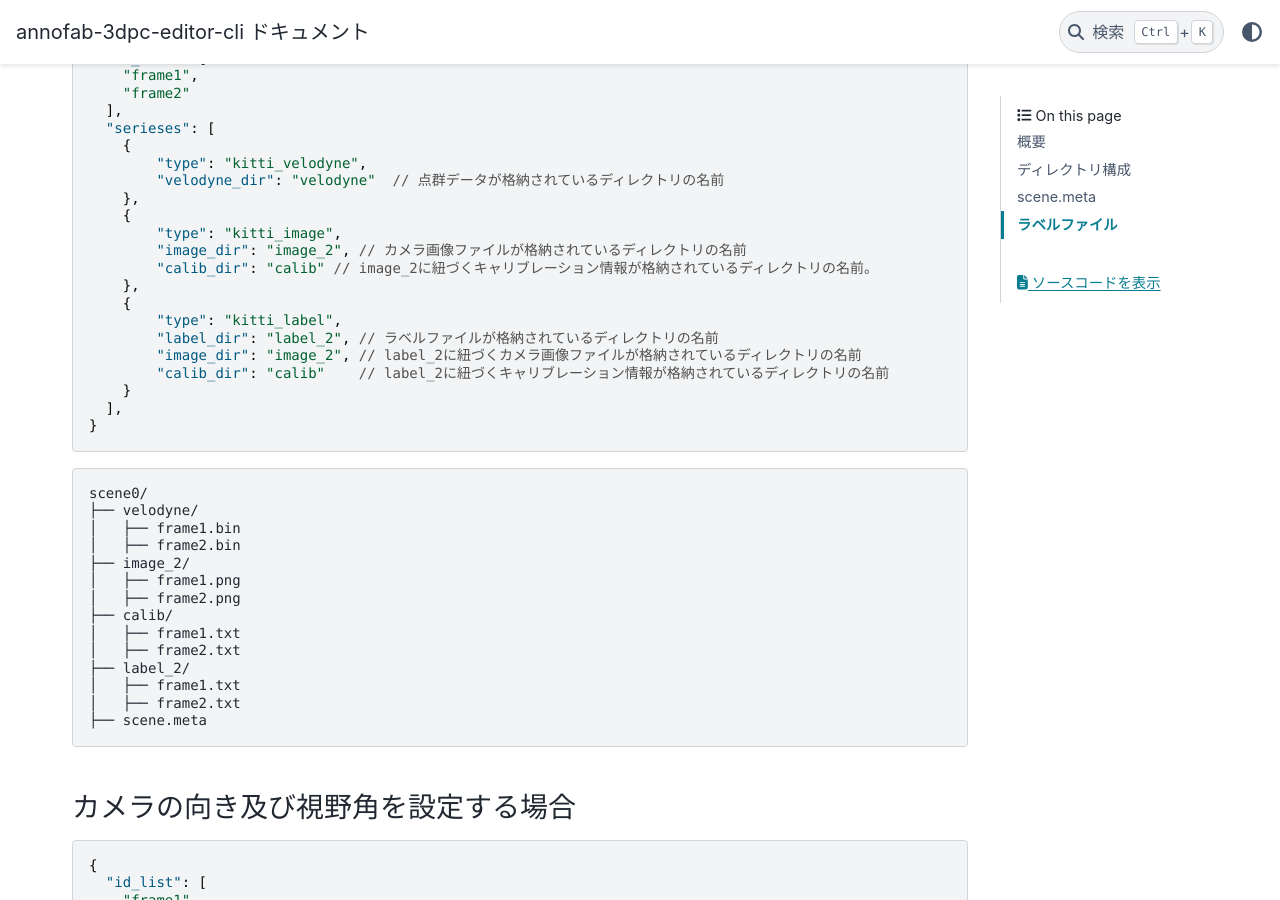
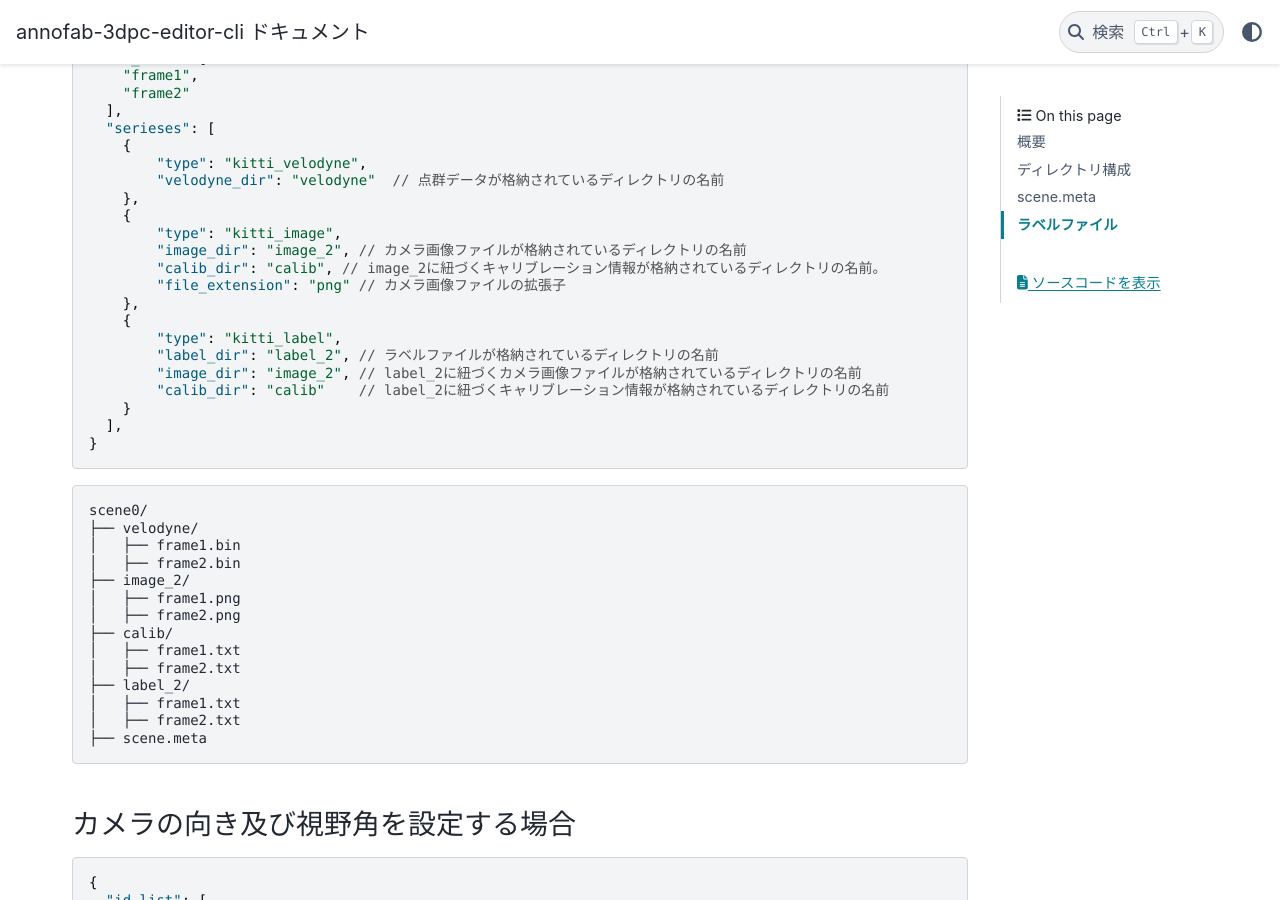
Before and after one commit to kurusugawa-computer/annofab-3dpc-editor-cli, a Sphinx documentation site: the page built from docs/user_guide/kitti_extension.md, in a window 1280 px wide and 900 px high, scrolled down 1409 px. Built offline with Sphinx 7.4.7 and the PyData theme 0.15.4, drawn with Linux system fonts in a browser that asks for light colours.

Commit message:
Update kitti_extension.md
`file_extension`の使用例を追加しました。

```diff
--- a/docs/user_guide/kitti_extension.md
+++ b/docs/user_guide/kitti_extension.md
@@ -66,7 +66,8 @@
     {
         "type": "kitti_image",
         "image_dir": "image_2", // カメラ画像ファイルが格納されているディレクトリの名前
-        "calib_dir": "calib" // image_2に紐づくキャリブレーション情報が格納されているディレクトリの名前。
+        "calib_dir": "calib", // image_2に紐づくキャリブレーション情報が格納されているディレクトリの名前。
+        "file_extension": "png" // カメラ画像ファイルの拡張子
     },
     {
         "type": "kitti_label",
```
